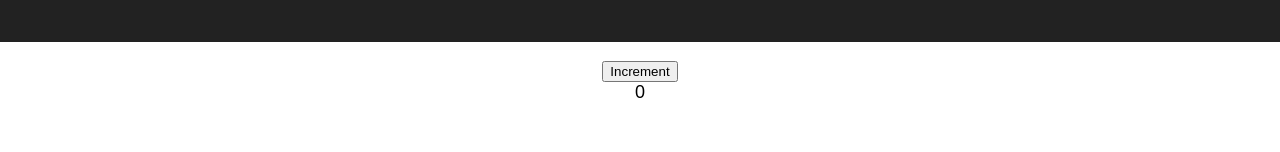
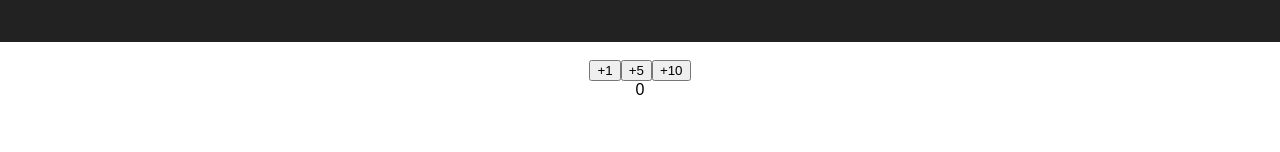
Before and after one commit to diarmaidm/my-app, a React (Create React App) app: page / in a window 1280 px wide. Shown: the part 148-300 px from the top of the page. Built offline with nearby package versions, Linux system fonts and the light colour scheme.

Commit message:
Add ability to have dynamic values

```diff
--- a/src/App.js
+++ b/src/App.js
@@ -14,8 +14,9 @@
 
 	render() {
     return (
-      <button onClick={this.props.onClickFunction}>
-        Increment
+      <button
+        onClick={() => this.props.onClickFunction(this.props.incrementValue)}>
+        +{this.props.incrementValue}
       </button>
     );
   }
@@ -30,9 +31,9 @@
 class App extends Component {
 	state = { counter: 0 };
 
-  incrementCounter = () => {
+  incrementCounter = (incrementValue) => {
     	this.setState( (prevState) => ({
-    	counter: prevState.counter + 1
+    	counter: prevState.counter + incrementValue
     }) );
   };
 
@@ -47,11 +48,12 @@
         <p className="App-intro">
           {/*To get started, edit <code>src/App.js</code> and save to reload.*/}
         </p>
+        <Button incrementValue={1} onClickFunction={this.incrementCounter} />
+        <Button incrementValue={5} onClickFunction={this.incrementCounter} />
+        <Button incrementValue={10} onClickFunction={this.incrementCounter} />
 
-        <p className="App-intro">
-          <Button onClickFunction={this.incrementCounter} />
-          <Result counter={this.state.counter} />
-        </p>
+        {/*<Button onClickFunction={this.incrementCounter} />*/}
+        <Result counter={this.state.counter} />
 
       </div>
 
```
